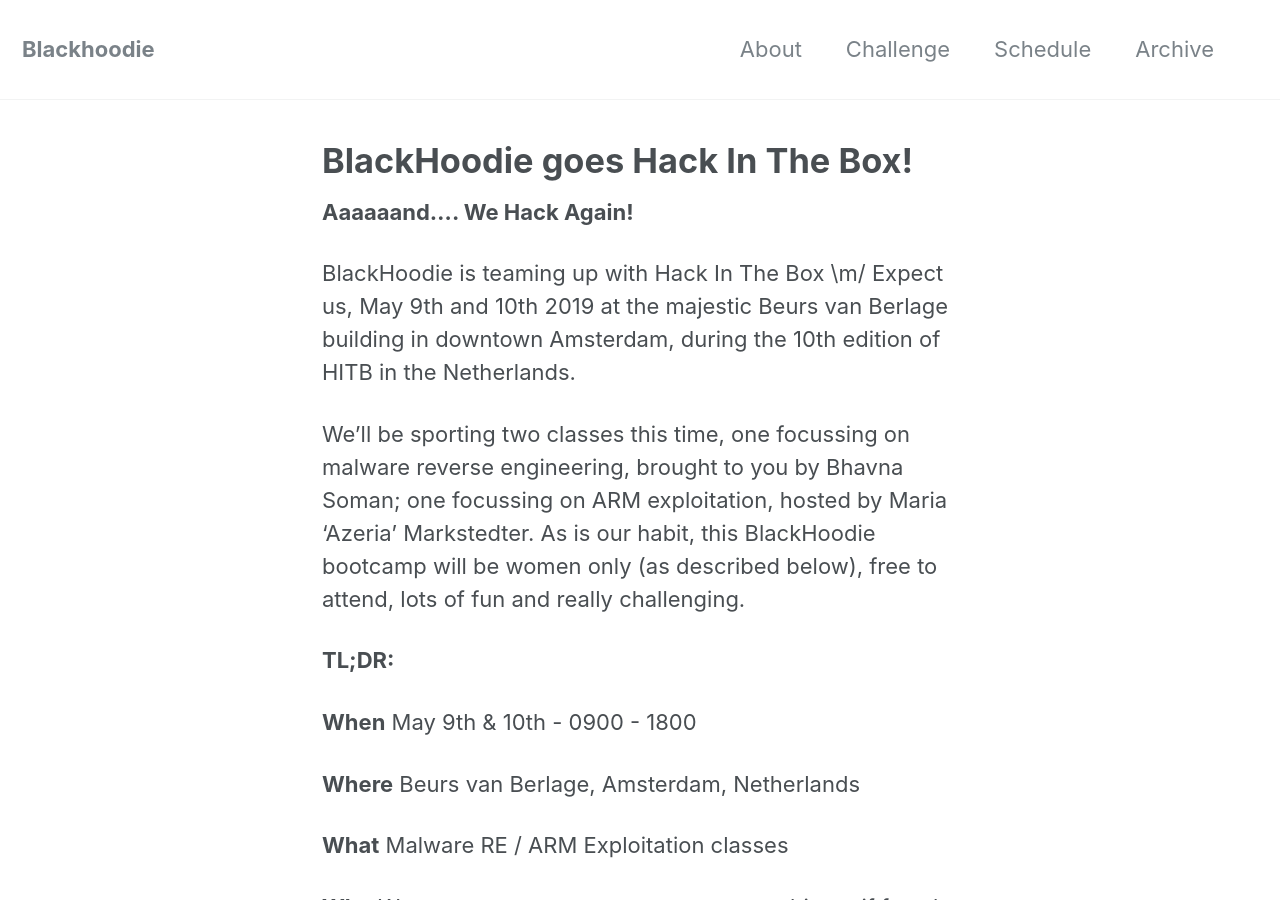
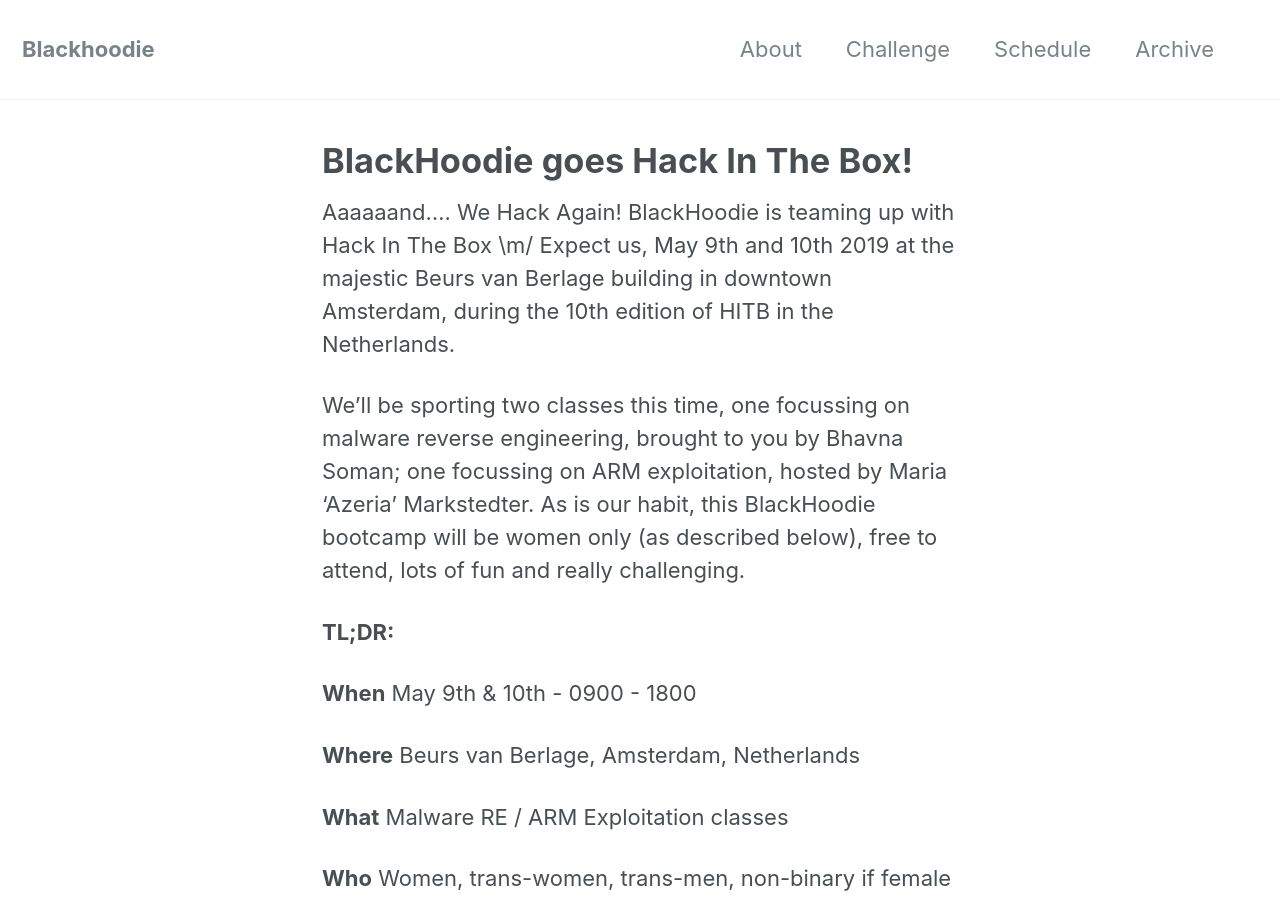
Before and after one commit to blackhoodieRE/blackhoodiere.github.io, a Jekyll site: the page built from _posts/2019-01-29-HITB.md, in a window 1280 px wide and 900 px high. Built offline with Jekyll 4.4.1, drawn with Linux system fonts in a browser that asks for light colours.

```diff
--- a/_posts/2019-01-29-HITB.md
+++ b/_posts/2019-01-29-HITB.md
@@ -6,9 +6,7 @@ tags: [workshop, conferences, BlackHoodie]
 date: 2019-01-29 00:00:00 -0500
 ---
 
-**Aaaaaand…. We Hack Again!**
-
-BlackHoodie is teaming up with Hack In The Box \m/ Expect us, May 9th and 10th 2019 at the majestic Beurs van Berlage building in downtown Amsterdam, during the 10th edition of HITB in the Netherlands.
+Aaaaaand…. We Hack Again! BlackHoodie is teaming up with Hack In The Box \m/ Expect us, May 9th and 10th 2019 at the majestic Beurs van Berlage building in downtown Amsterdam, during the 10th edition of HITB in the Netherlands.
 
 We'll be sporting two classes this time, one focussing on malware reverse engineering, brought to you by Bhavna Soman; one focussing on ARM exploitation, hosted by Maria 'Azeria' Markstedter. As is our habit, this BlackHoodie bootcamp will be women only (as described below), free to attend, lots of fun and really challenging.
 
```
